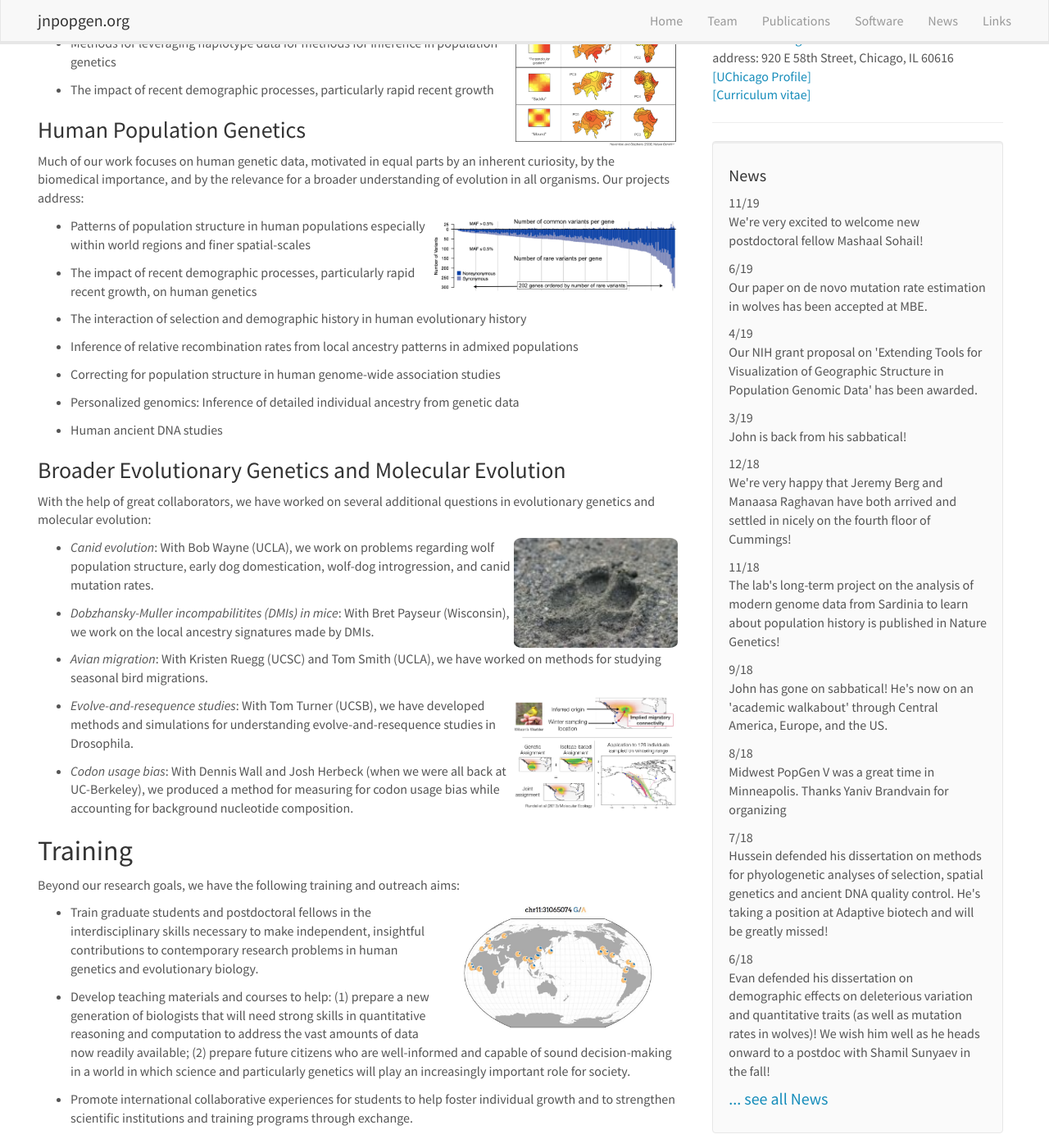
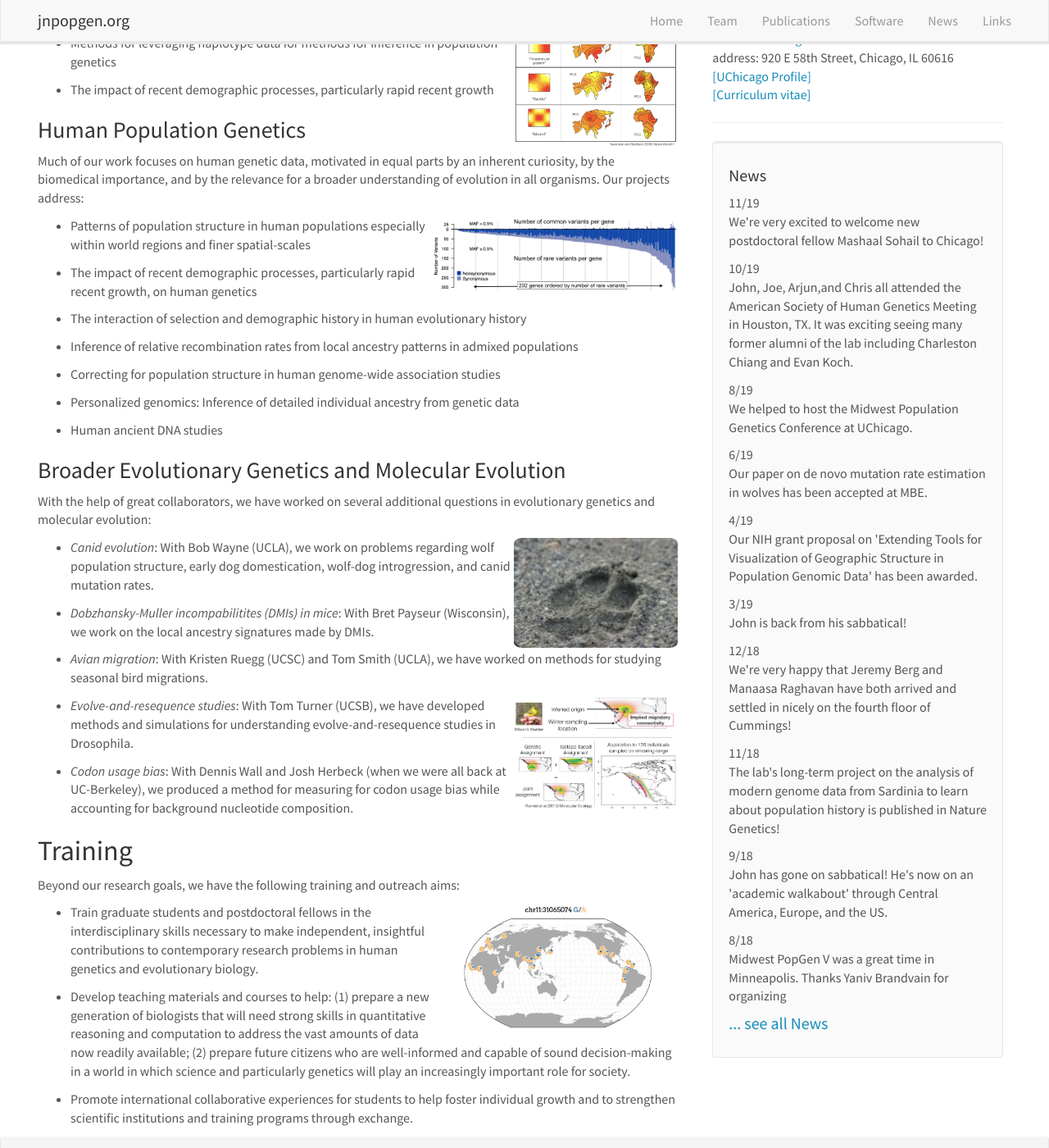
Before and after one commit to NovembreLab/NovembreLab.github.io, a Jekyll site: the page built from _pages/home.md, in a window 1280 px wide and 1400 px high, scrolled down 635 px. Shown: the whole window at 82% size. Built offline with Jekyll 4.4.1, drawn with Linux system fonts in a browser that asks for light colours; nearby versions of some CDN libraries.

Commit message:
added in some news items

```diff
--- a/_data/news.yml
+++ b/_data/news.yml
@@ -1,5 +1,11 @@
-- headline: "We're very excited to welcome new postdoctoral fellow Mashaal Sohail!"
+- headline: "We're very excited to welcome new postdoctoral fellow Mashaal Sohail to Chicago!"
   date: 11/19
+
+- headline: "John, Joe, Arjun,and Chris all attended the American Society of Human Genetics Meeting in Houston, TX. It was exciting seeing many former alumni of the lab including Charleston Chiang and Evan Koch."
+  date: 10/19
+
+- headline: "We helped to host the Midwest Population Genetics Conference at UChicago."
+  date: 8/19
 
 - headline: "Our paper on de novo mutation rate estimation in wolves has been accepted at MBE."
   date: 6/19
```
